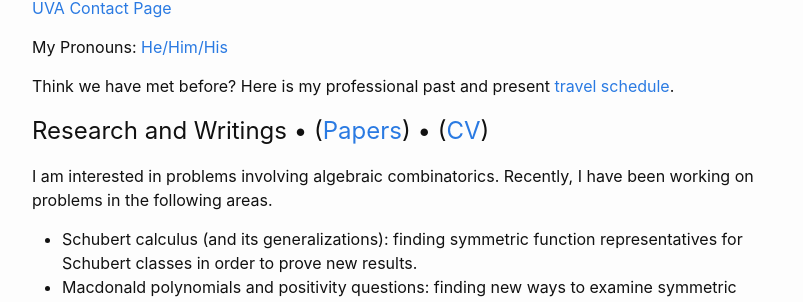
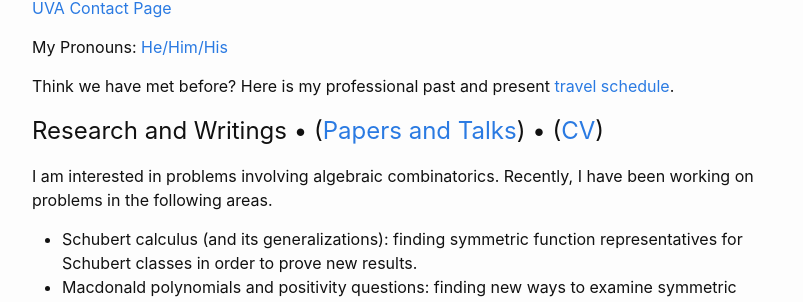
Before and after one commit to ghseeli/ghseeli.github.io, a Jekyll site: the page built from index.html, in a window 1280 px wide. Shown: the part 814-1116 px from the top of the page, without its empty margins (238-1041 px from the left). Built offline with Jekyll 4.4.1, drawn with Linux system fonts in a browser that asks for light colours; formulas are drawn with MathJax 3.

Commit message:
Indicated talks can be found with papers

```diff
--- a/index.html
+++ b/index.html
@@ -16,7 +16,7 @@ exclude: true
 		<p><a href="http://math.virginia.edu/people/ghs9ae/">UVA Contact Page</a></p>
 		<p>My Pronouns: <a href="https://www.mypronouns.org/he-him">He/Him/His</a></p>
 		<p>Think we have met before? Here is my professional past and present <a href="http://ghseeli.github.io/travel">travel schedule</a>.</p>
-	<h2>Research and Writings &bull; (<a href="https://ghseeli.github.io/research/research.html">Papers</a>) &bull; (<a href="https://ghseeli.github.io/CV_GeorgeHSeelinger.pdf">CV</a>)</h2>
+	<h2>Research and Writings &bull; (<a href="https://ghseeli.github.io/research/research.html">Papers and Talks</a>) &bull; (<a href="https://ghseeli.github.io/CV_GeorgeHSeelinger.pdf">CV</a>)</h2>
 		<p>I am interested in problems involving algebraic combinatorics. Recently, I have been working on problems in the following areas.
 		  <ul>
 			  <li> Schubert calculus (and its generalizations): finding symmetric function representatives for Schubert classes in order to prove new results.</li>
```
